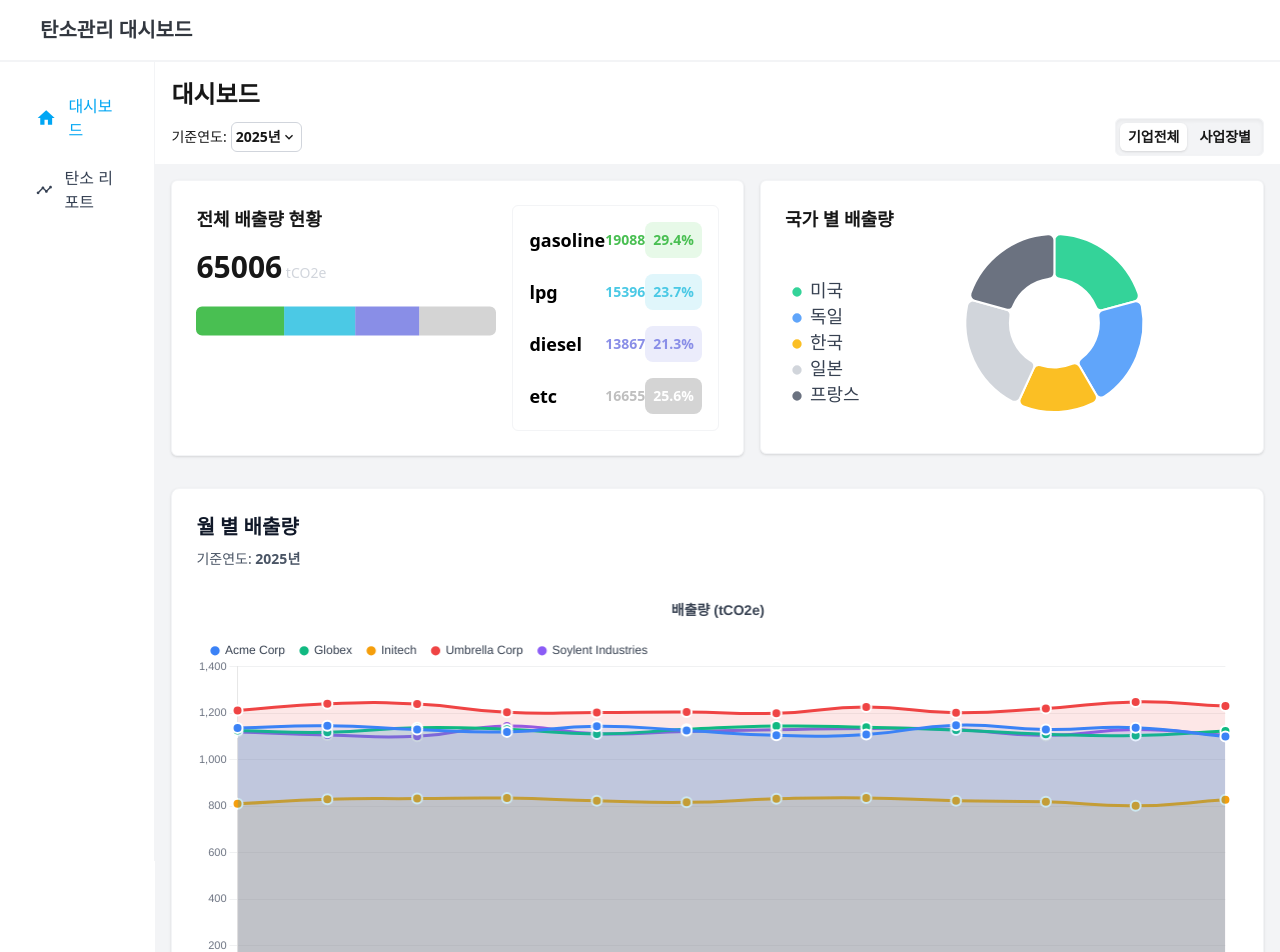
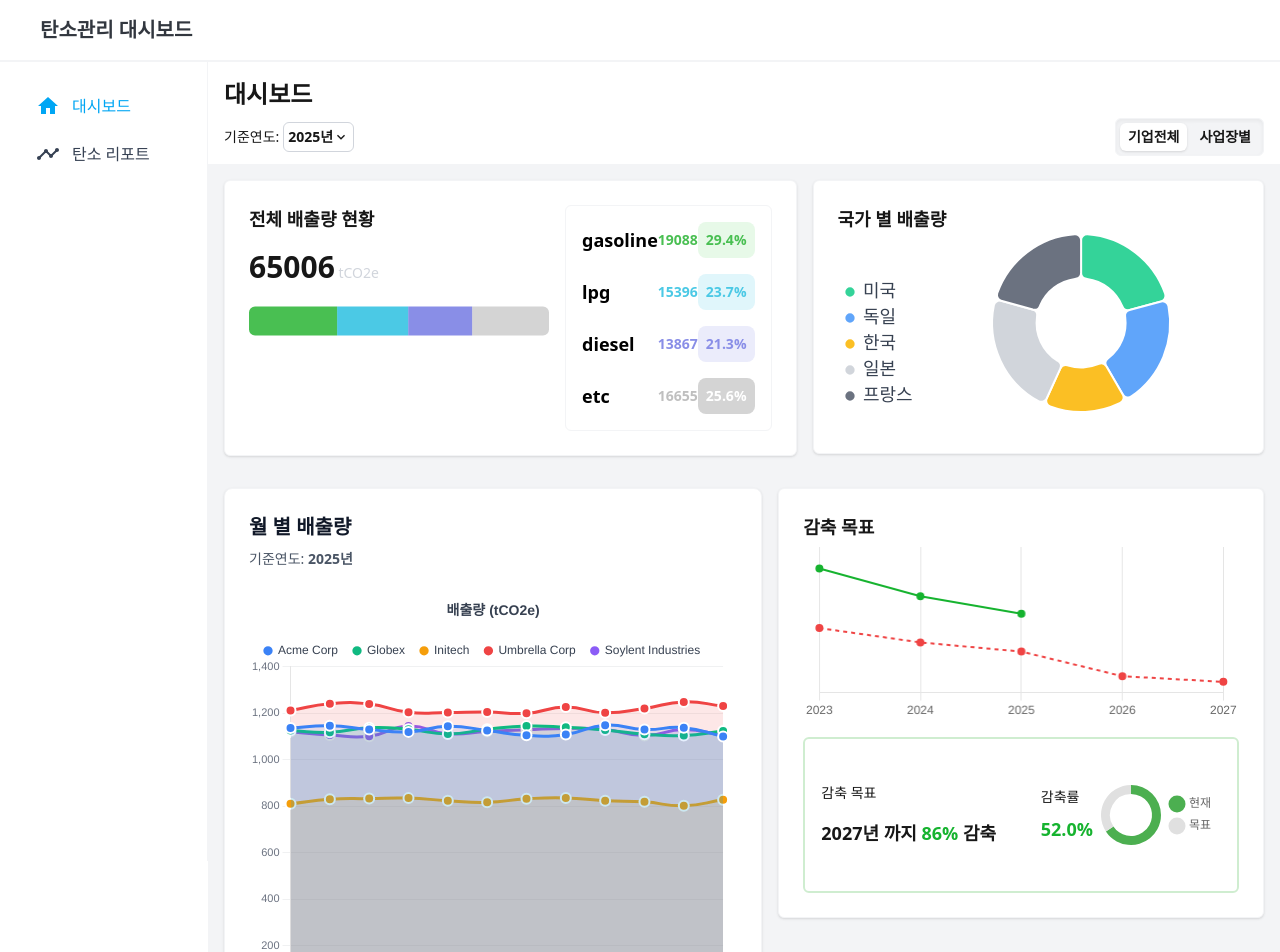
Before and after one commit to jjanggu1/Emissions-Dashboard, a Next.js app: page / in a window 1280 px wide. Shown: the top 952 px of the page. Built offline with nearby package versions, Linux system fonts and the light colour scheme.

Commit message:
feat: 감축 목표 차트 퍼블리싱 및 데이터 연동 완료

```diff
--- a/src/app/page.tsx
+++ b/src/app/page.tsx
@@ -14,6 +14,7 @@ import { CompanyType } from "@/types";
 import DashboardHeader from "@/components/DashboardHeader";
 import MonthlyEmissions from "@/components/MonthlyEmissions";
 import CountryEmissions from "@/components/CountryEmissions";
+import YearlyEmission from "@/components/YearlyEmission";
 
 export default function Home() {
   const { setPosts } = usePostsStore();
@@ -43,7 +44,7 @@ export default function Home() {
   }, []);
 
   return (
-    <div className="w-full min-h-screen border-t border-gray-100 bg-gray-100">
+    <div className="w-full h-full border-t border-gray-100 bg-gray-100">
       <div>
         <header className="bg-white px-4 pt-4">
           <h1 className="text-2xl font-bold">대시보드</h1>
@@ -57,9 +58,10 @@ export default function Home() {
               <CountryEmissions />
             </div>
           </div>
-          <div className="mt-4">
-            <div>
+          <div className="mt-4 ">
+            <div className="block md:flex gap-4">
               <MonthlyEmissions />
+              <YearlyEmission />
             </div>
           </div>
         </main>
--- /dev/null
+++ b/src/components/CutEmissions.tsx
@@ -0,0 +1,79 @@
+"use client";
+
+import { useEffect, useRef } from "react";
+import Chart from "chart.js/auto";
+
+export default function CutEmissions({
+  thisYear,
+  goalEmission,
+}: {
+  thisYear: number;
+  goalEmission: number;
+}) {
+  const canvasRef = useRef<HTMLCanvasElement>(null);
+
+  const CutEmissionPercentage = ((goalEmission / thisYear) * 100).toFixed(1);
+
+  useEffect(() => {
+    if (!canvasRef.current) return;
+    console.log(thisYear, goalEmission);
+
+    const chart = new Chart(canvasRef.current, {
+      type: "doughnut",
+      data: {
+        labels: ["현재", "목표"],
+        datasets: [
+          {
+            data: [thisYear, goalEmission],
+            backgroundColor: ["#4CAF50", "#E0E0E0"],
+            borderWidth: 0,
+          },
+        ],
+      },
+      options: {
+        responsive: true,
+        cutout: "70%",
+        plugins: {
+          legend: {
+            display: true,
+            position: "right",
+            labels: {
+              usePointStyle: true,
+              pointStyle: "circle",
+            },
+          },
+          tooltip: {
+            enabled: false,
+          },
+        },
+      },
+    });
+
+    return () => {
+      chart.destroy();
+    };
+  }, [thisYear, goalEmission]);
+  console.log(thisYear, goalEmission);
+
+  return (
+    <div className="flex justify-between gap-4 border-2 border-[#CFEDD0] rounded-md p-4 w-full">
+      <div className="flex flex-col justify-center gap-2">
+        <h2 className="text-sm pb-2">감축 목표</h2>
+        <p className="text-lg font-bold">
+          2027년 까지 <span className="text-[#16B32F]">86%</span> 감축
+        </p>
+      </div>
+      <div className="flex items-center gap-2">
+        <div>
+          <h2 className="text-sm pb-2">감축률</h2>
+          <p className="text-lg font-bold">
+            <span className="text-[#16B32F]">{CutEmissionPercentage}%</span>
+          </p>
+        </div>
+        <div className="w-30 h-30">
+          <canvas ref={canvasRef}></canvas>
+        </div>
+      </div>
+    </div>
+  );
+}
--- /dev/null
+++ b/src/components/YearlyEmission.tsx
@@ -0,0 +1,109 @@
+"use client";
+
+import { useEffect, useRef, useState } from "react";
+import Chart from "chart.js/auto";
+import { useBaseYearsStore, useCompanyStore } from "@/store/store";
+import CutEmissions from "./CutEmissions";
+
+export default function YearlyEmission() {
+  const canvasRef = useRef<HTMLCanvasElement>(null);
+  const { baseYearsList } = useBaseYearsStore();
+  const { companies } = useCompanyStore();
+
+  const [yearlyEmissions, setYearlyEmissions] = useState<number[]>([]);
+
+  const extractYearlyEmissions = () => {
+    const totals = baseYearsList.map((year: string) => {
+      const sum = companies
+        .flatMap((c) => c.emissions) // 회사별 emissions 합치기
+        .filter((e) => Number(e.yearMonth.split("-")[0]) === Number(year))
+        .reduce((acc, cur) => acc + cur.emissions, 0);
+
+      return { year, totalEmissions: sum };
+    });
+    setYearlyEmissions(totals.map((total) => total.totalEmissions));
+  };
+
+  const makeGoalEmission = () => {
+    const goalEmission = yearlyEmissions.map((emission) => emission * 0.52);
+    const extraValues = [26000, 17000].map((v) => v * 0.52);
+    return [...goalEmission, ...extraValues];
+  };
+  console.log(makeGoalEmission());
+
+  useEffect(() => {
+    extractYearlyEmissions();
+  }, [baseYearsList, companies]);
+  console.log(yearlyEmissions);
+
+  useEffect(() => {
+    if (!canvasRef.current || !baseYearsList || !companies) return;
+
+    const chart = new Chart(canvasRef.current, {
+      type: "line",
+      data: {
+        labels: [...baseYearsList, "2026", "2027"],
+        datasets: [
+          {
+            label: "현재 값",
+            data: yearlyEmissions,
+            borderColor: "#16B32F",
+            borderWidth: 2,
+            fill: false,
+            pointRadius: 3,
+            pointBackgroundColor: "#16B32F",
+          },
+          {
+            label: "목표 값",
+            data: makeGoalEmission(),
+            borderColor: "#EF4444",
+            borderWidth: 2,
+            fill: false,
+            borderDash: [4, 4],
+            pointRadius: 3,
+            pointBackgroundColor: "#EF4444",
+          },
+        ],
+      },
+      options: {
+        responsive: true,
+        maintainAspectRatio: false,
+        plugins: {
+          legend: {
+            display: false,
+          },
+        },
+        scales: {
+          y: {
+            display: false,
+          },
+        },
+      },
+    });
+
+    const handleResize = () => {
+      chart.resize();
+    };
+
+    window.addEventListener("resize", handleResize);
+
+    return () => {
+      window.removeEventListener("resize", handleResize);
+      chart.destroy();
+    };
+  }, [canvasRef.current, baseYearsList, companies, yearlyEmissions]);
+  return (
+    <div className="w-full h-fit max-h-[430px] bg-white p-6 mt-4 md:mt-0 border border-gray-100 rounded-md shadow-sm">
+      <h1 className="text-lg font-bold">감축 목표</h1>
+      <div className="w-[380px] md:w-full h-[180px] mb-4">
+        <canvas ref={canvasRef}></canvas>
+      </div>
+      <CutEmissions
+        thisYear={yearlyEmissions[yearlyEmissions.length - 1]}
+        goalEmission={Math.floor(
+          makeGoalEmission()[makeGoalEmission().length - 3]
+        )}
+      />
+    </div>
+  );
+}
```
